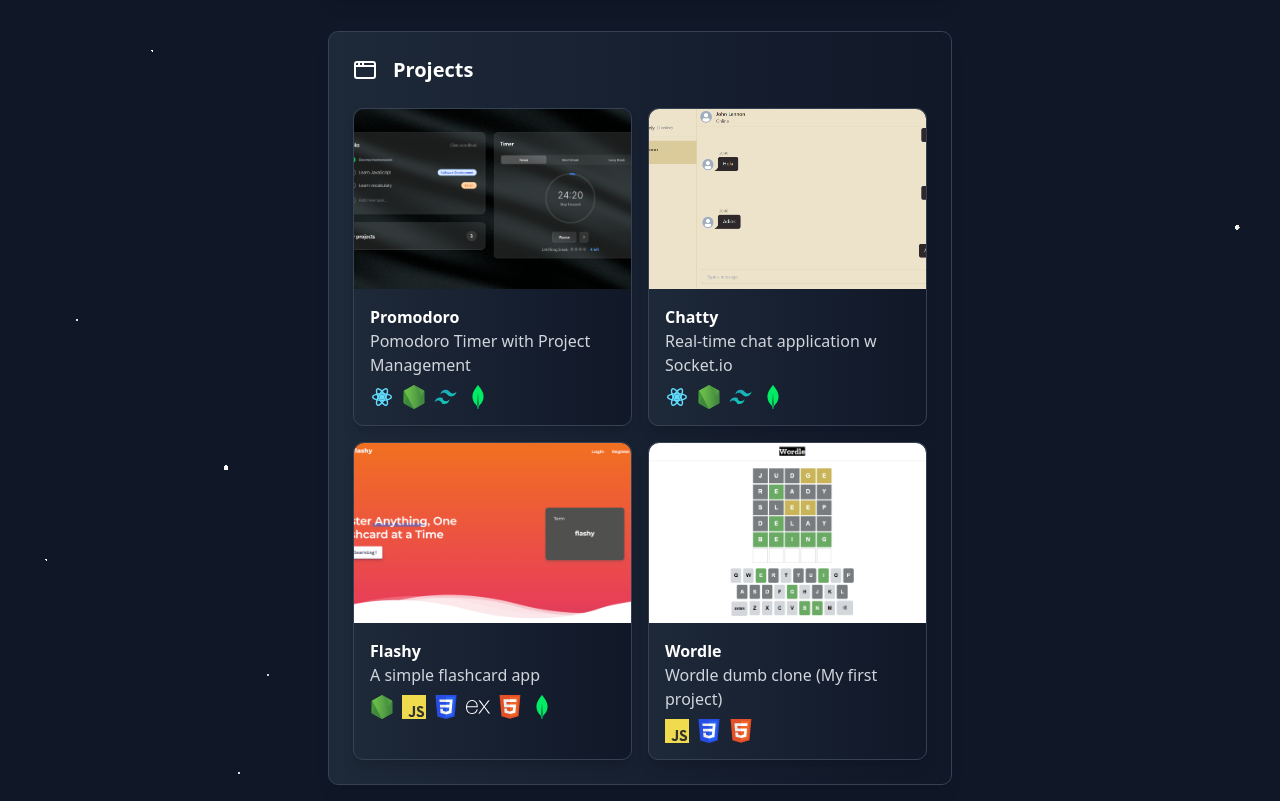
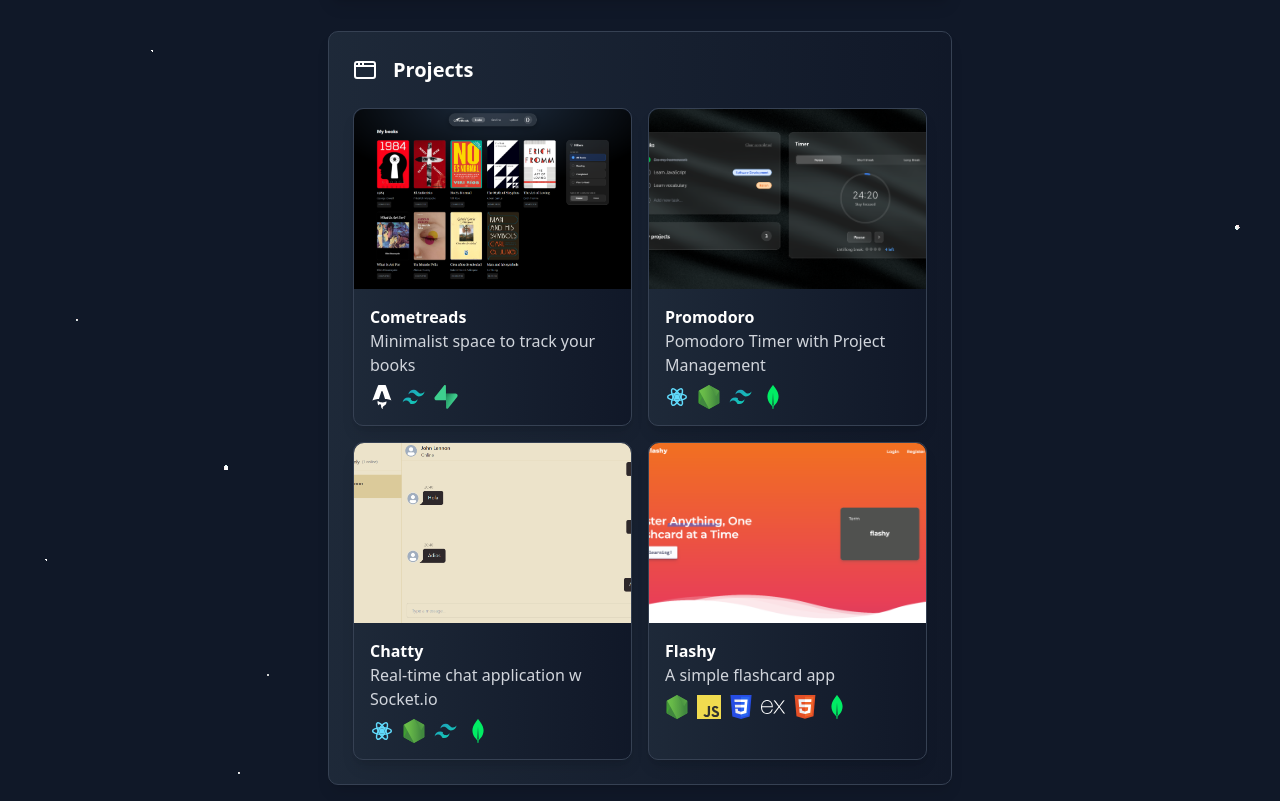
Before and after one commit to hiiramsan/aymama, a React (Vite) app: page / in a window 1280 px wide. Shown: the part 1407-2208 px from the top of the page. Built offline with nearby package versions, Linux system fonts and the light colour scheme.

Commit message:
projects update

```diff
--- a/src/App.tsx
+++ b/src/App.tsx
@@ -20,6 +20,8 @@ import {
   Expressjs,
   HTML5,
   MongoDB,
+  Astro,
+  Supabase,
 } from "./components/icons/icons";
 import { useEffect, useState } from "react";
 
@@ -216,6 +218,30 @@ function App() {
 
             <a
               className="bg-gradient-to-r from-gray-800 to-gray-900 rounded-lg border border-gray-700 shadow-lg flex flex-col transition-transform transform duration-300 ease-in-out hover:scale-105 hover:border-slate-500 hover:shadow-lg hover:shadow-indigo-500/30"
+              href="https://cometreads.vercel.app/"
+              target="_blank"
+            >
+              <img
+                src="/cometreads.png"
+                alt="cometreads"
+                className="w-full h-[180px] object-cover rounded-t-lg"
+              />
+              <p className="text-md text-white ml-4 mt-4 font-semibold">
+                Cometreads
+              </p>
+              <p className="text-md text-gray-300 ml-4 mb-2 font-light">
+                Minimalist space to track your books
+              </p>
+              <div className="flex justify-start items-center ml-4 mb-4 space-x-2">
+                <Astro className="size-6" />
+                <TailwindCSS className="size-6" />
+                <Supabase className="size-6" />
+              </div>
+            </a>
+
+
+            <a
+              className="bg-gradient-to-r from-gray-800 to-gray-900 rounded-lg border border-gray-700 shadow-lg flex flex-col transition-transform transform duration-300 ease-in-out hover:scale-105 hover:border-slate-500 hover:shadow-lg hover:shadow-indigo-500/30"
               href="https://promodoroapp.vercel.app/"
               target="_blank"
             >
@@ -289,28 +315,6 @@ function App() {
               </div>
             </a>
 
-            <a
-              className="bg-gradient-to-r from-gray-800 to-gray-900 rounded-lg border border-gray-700 shadow-lg flex flex-col transition-transform transform duration-300 ease-in-out hover:scale-105 hover:border-slate-500 hover:shadow-lg hover:shadow-indigo-500/30"
-              href="https://hiiramsan-wordle.vercel.app/"
-              target="_blank"
-            >
-              <img
-                src="/wordle.png"
-                alt="Wordle"
-                className="w-full h-[180px] object-cover rounded-t-lg"
-              />
-              <p className="text-md text-white ml-4 mt-4 font-semibold">
-                Wordle
-              </p>
-              <p className="text-md text-gray-300 ml-4 mb-2 font-light">
-                Wordle dumb clone (My first project)
-              </p>
-              <div className="flex justify-start items-center ml-4 mb-4 space-x-2">
-                <JavaScript className="size-6" />
-                <CSS className="size-6" />
-                <HTML5 className="size-6" />
-              </div>
-            </a>
 
 
           </div>
--- a/src/components/icons/icons.tsx
+++ b/src/components/icons/icons.tsx
@@ -39,3 +39,58 @@ export const TailwindCSS = (props: SVGProps<SVGSVGElement>) => (
         />
     </svg>
 );
+
+const Astro = (props: SVGProps<SVGSVGElement>) => (
+  <svg {...props} fill="none" viewBox="0 0 85 107">
+    <path
+      fill="#fff"
+      d="M27.59 91.136c-4.834-4.418-6.246-13.703-4.232-20.429 3.492 4.241 8.33 5.584 13.342 6.343 7.737 1.17 15.336.732 22.523-2.804.822-.405 1.582-.943 2.48-1.489.675 1.957.85 3.932.615 5.943-.573 4.896-3.01 8.678-6.885 11.545-1.55 1.147-3.19 2.172-4.79 3.253-4.917 3.323-6.247 7.22-4.4 12.888.044.139.084.277.183.614-2.51-1.124-4.344-2.76-5.742-4.911-1.475-2.27-2.177-4.78-2.214-7.498-.019-1.322-.019-2.656-.197-3.96-.434-3.178-1.926-4.601-4.737-4.683-2.884-.084-5.166 1.699-5.771 4.507-.046.216-.113.429-.18.68l.004.001ZM0 69.587s14.314-6.973 28.668-6.973L39.49 29.12c.405-1.62 1.588-2.72 2.924-2.72 1.335 0 2.518 1.1 2.924 2.72L56.16 62.614c17 0 28.668 6.973 28.668 6.973S60.514 3.352 60.467 3.219C59.769 1.261 58.591 0 57.003 0H27.827c-1.588 0-2.718 1.261-3.464 3.22C24.311 3.35 0 69.586 0 69.586Z"
+    />
+  </svg>
+);
+
+export { Astro };
+
+const Supabase = (props: SVGProps<SVGSVGElement>) => (
+  <svg {...props} viewBox="0 0 109 113" fill="none">
+    <path
+      d="M63.7076 110.284C60.8481 113.885 55.0502 111.912 54.9813 107.314L53.9738 40.0627L99.1935 40.0627C107.384 40.0627 111.952 49.5228 106.859 55.9374L63.7076 110.284Z"
+      fill="url(#supabase__paint0_linear)"
+    />
+    <path
+      d="M63.7076 110.284C60.8481 113.885 55.0502 111.912 54.9813 107.314L53.9738 40.0627L99.1935 40.0627C107.384 40.0627 111.952 49.5228 106.859 55.9374L63.7076 110.284Z"
+      fill="url(#supabase__paint1_linear)"
+      fill-opacity="0.2"
+    />
+    <path
+      d="M45.317 2.07103C48.1765 -1.53037 53.9745 0.442937 54.0434 5.041L54.4849 72.2922H9.83113C1.64038 72.2922 -2.92775 62.8321 2.1655 56.4175L45.317 2.07103Z"
+      fill="#3ECF8E"
+    />
+    <defs>
+      <linearGradient
+        id="supabase__paint0_linear"
+        x1="53.9738"
+        y1="54.974"
+        x2="94.1635"
+        y2="71.8295"
+        gradientUnits="userSpaceOnUse"
+      >
+        <stop stop-color="#249361" />
+        <stop offset="1" stop-color="#3ECF8E" />
+      </linearGradient>
+      <linearGradient
+        id="supabase__paint1_linear"
+        x1="36.1558"
+        y1="30.578"
+        x2="54.4844"
+        y2="65.0806"
+        gradientUnits="userSpaceOnUse"
+      >
+        <stop />
+        <stop offset="1" stop-opacity="0" />
+      </linearGradient>
+    </defs>
+  </svg>
+);
+
+export { Supabase };
```
Also changed, not shown: public/cometreads.png (added).
